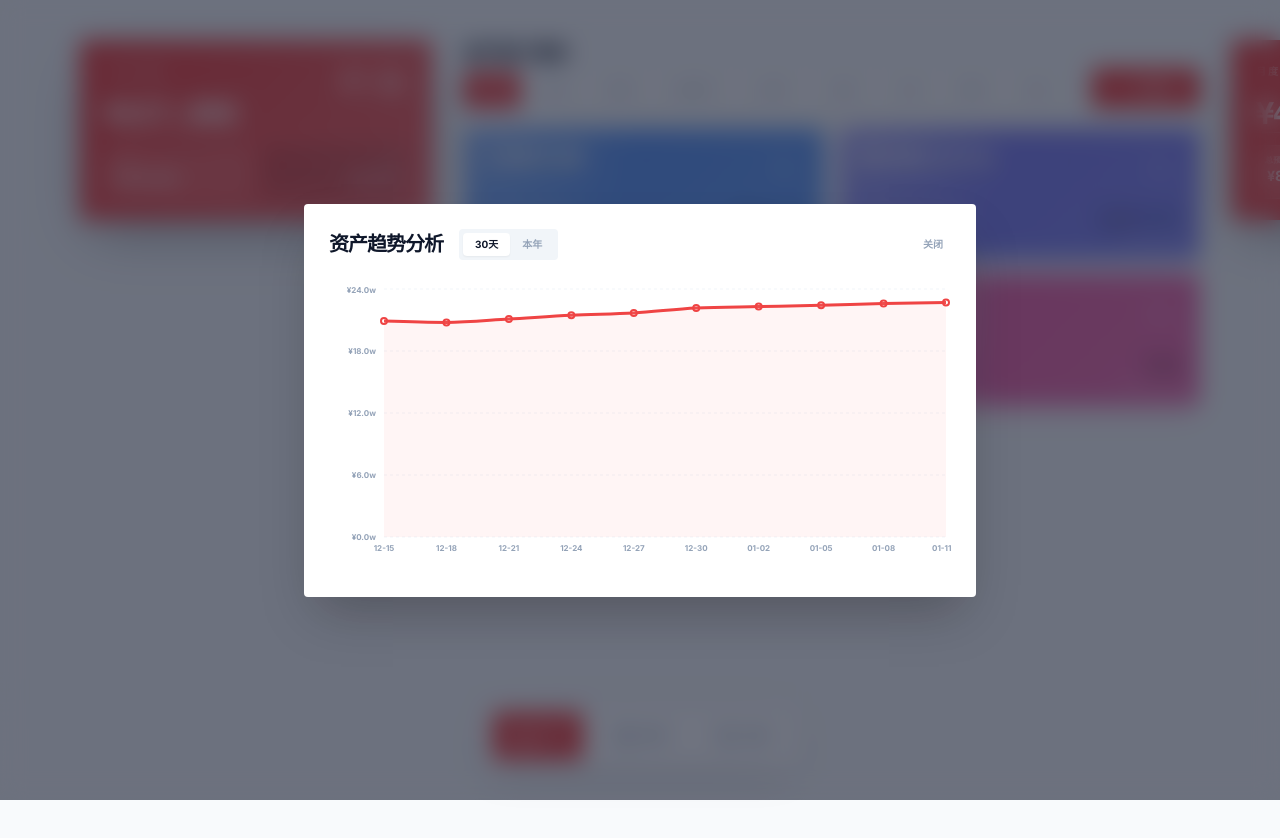
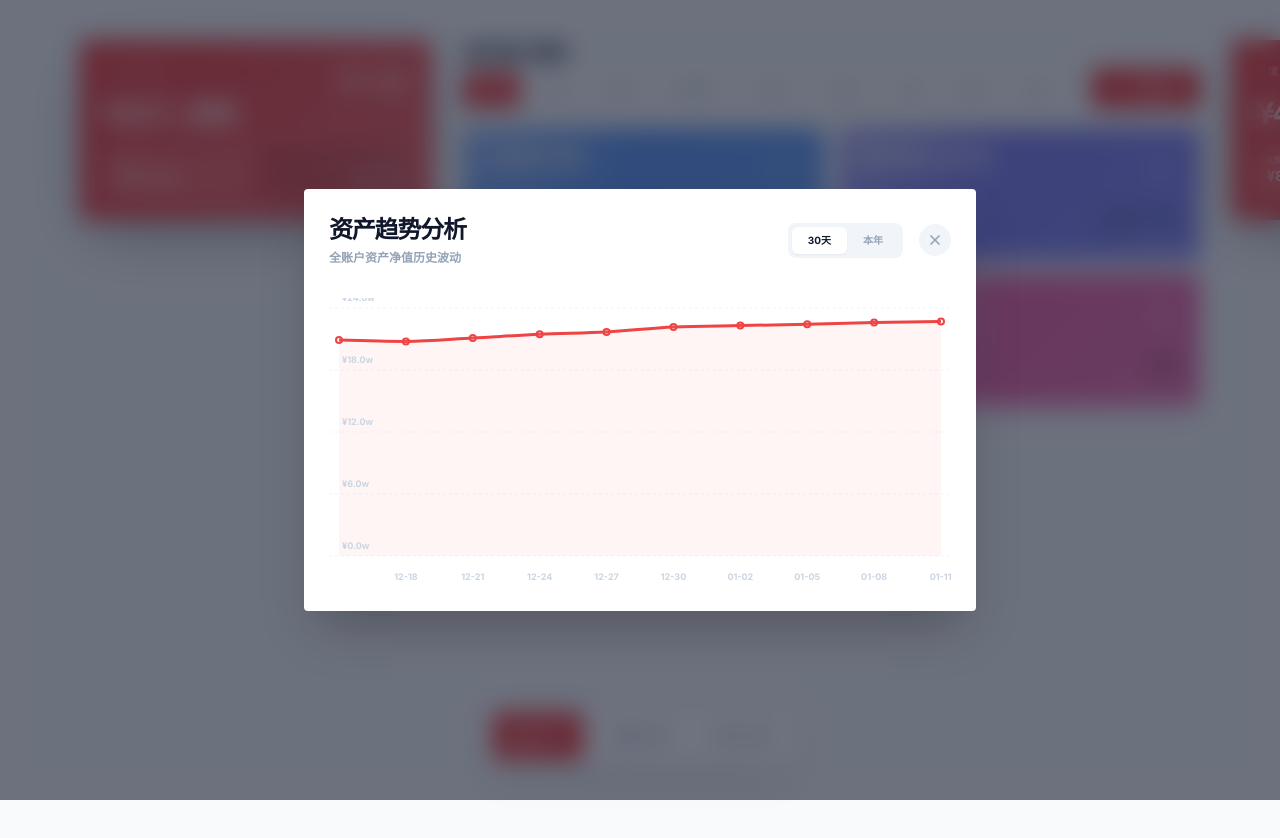
Before and after one commit to chenghongqiang143-lgtm/asset01, a React (Vite) app: page / in a window 1280 px wide. Both pictures are taken after a click on the button 392 px from the left and 80 px from the top of the page. Shown: the top 838 px of the page. Built offline with nearby package versions, Linux system fonts and the light colour scheme.

Commit message:
feat(ui): Enhance modal and summary card styles
Refactors `AddAssetModal` to include a `isDarkColor` helper for better text contrast within the modal.
Updates the summary card in `App.tsx` to remove conditional styling related to scrolling, simplifying the UI and ensuring consistent card height.

```diff
--- a/App.tsx
+++ b/App.tsx
@@ -1,4 +1,3 @@
-
 import React, { useState, useEffect, useMemo, useCallback, useRef, memo } from 'react';
 import { Asset, AssetCategory, CategoryColors, HistoryPoint, Budget } from './types';
 import { Icons } from './constants';
@@ -108,7 +107,7 @@ const FilterBar = memo(({ selected, onSelect, categories, onAdd, type, themeColo
   );
 });
 
-const App: React.FC = () => {
+export const App: React.FC = () => {
   const [isAppReady, setIsAppReady] = useState(false);
   const [activeTab, setActiveTab] = useState<'home' | 'budget' | 'settings'>('home');
   const [assets, setAssets] = useState<Asset[]>(() => {
@@ -620,7 +619,7 @@ const App: React.FC = () => {
             <div className="grid grid-cols-1 lg:grid-cols-3 gap-8 items-start">
               <div className="lg:col-span-1 space-y-6">
                 <section
-                  className={`text-white rounded shadow-2xl relative overflow-hidden transition-all duration-500 flex flex-col justify-between sticky top-4 z-20 ${isScrolled ? 'h-[110px] py-5 px-6 shadow-xl' : 'h-[180px] p-6 shadow-[0_20px_50px_-12px_rgba(0,0,0,0.35)]'}`}
+                  className={`text-white rounded shadow-2xl relative overflow-hidden transition-all duration-500 flex flex-col justify-between sticky top-4 z-20 h-[180px] p-6 shadow-[0_20px_50px_-12px_rgba(0,0,0,0.35)]`}
                   style={{ backgroundColor: themeColor, background: `linear-gradient(135deg, ${themeColor} 0%, ${themeColor}CC 100%)` }}
                 >
                   <div className="flex justify-between items-start relative z-10">
@@ -634,10 +633,10 @@ const App: React.FC = () => {
                       </button>
                     </div>
                   </div>
-                  <div className={`font-mono font-black relative z-10 tracking-tighter text-white transition-all duration-500 ${isScrolled ? 'text-3xl translate-y-[-4px]' : 'text-3xl'}`}>
+                  <div className={`font-mono font-black relative z-10 tracking-tighter text-white transition-all duration-500 text-3xl`}>
                     {new Intl.NumberFormat('zh-CN', { style: 'currency', currency: 'CNY', maximumFractionDigits: 0 }).format(stats.netWorth)}
                   </div>
-                  <div className={`grid grid-cols-2 gap-3 relative z-10 border-t border-white/10 pt-3 transition-all duration-500 origin-bottom ${isScrolled ? 'opacity-0 h-0 scale-y-0 overflow-hidden mt-0' : 'opacity-100 h-auto scale-y-100'}`}>
+                  <div className={`grid grid-cols-2 gap-3 relative z-10 border-t border-white/10 pt-3 transition-all duration-500 origin-bottom opacity-100 h-auto scale-y-100`}>
                     <div className="bg-white/10 p-2 rounded border border-white/5">
                       <span className="text-[8px] font-black text-white/50 uppercase block">总资产</span>
                       <span className="text-sm font-bold text-white">¥{stats.totalAssets.toLocaleString()}</span>
@@ -683,7 +682,7 @@ const App: React.FC = () => {
             <div className="grid grid-cols-1 lg:grid-cols-3 gap-8 items-start">
               <div className="lg:col-span-1 space-y-6">
                 <section
-                  className={`text-white rounded shadow-2xl relative overflow-hidden transition-all duration-500 flex flex-col justify-between sticky top-4 z-20 ${isScrolled ? 'h-[110px] py-5 px-6 shadow-xl' : 'h-[180px] p-6 shadow-[0_20px_50px_-12px_rgba(0,0,0,0.35)]'}`}
+                  className={`text-white rounded shadow-2xl relative overflow-hidden transition-all duration-500 flex flex-col justify-between sticky top-4 z-20 h-[180px] p-6 shadow-[0_20px_50px_-12px_rgba(0,0,0,0.35)]`}
                   style={{ backgroundColor: themeColor, background: `linear-gradient(135deg, ${themeColor} 0%, ${themeColor}CC 100%)` }}
                 >
                   <div className="flex justify-between items-start relative z-10">
@@ -697,10 +696,10 @@ const App: React.FC = () => {
                       </div>
                     </div>
                   </div>
-                  <div className={`font-mono font-black relative z-10 tracking-tighter text-white transition-all duration-500 ${isScrolled ? 'text-3xl translate-y-[-4px]' : 'text-3xl'}`}>
+                  <div className={`font-mono font-black relative z-10 tracking-tighter text-white transition-all duration-500 text-3xl`}>
                     {new Intl.NumberFormat('zh-CN', { style: 'currency', currency: 'CNY', maximumFractionDigits: 0 }).format(budgetStats.remaining)}
                   </div>
-                  <div className={`grid grid-cols-2 gap-3 relative z-10 border-t border-white/10 pt-3 transition-all duration-500 origin-bottom ${isScrolled ? 'opacity-0 h-0 scale-y-0 overflow-hidden mt-0' : 'opacity-100 h-auto scale-y-100'}`}>
+                  <div className={`grid grid-cols-2 gap-3 relative z-10 border-t border-white/10 pt-3 transition-all duration-500 origin-bottom opacity-100 h-auto scale-y-100`}>
                     <div className="bg-white/10 p-2 rounded border border-white/5 overflow-hidden">
                       <span className="text-[8px] font-black text-white/50 uppercase block">总预算</span>
                       {isEditingTotalLimit ? (
@@ -877,19 +876,24 @@ const App: React.FC = () => {
       {(viewingAssetChart || showGlobalChart) && (
         <div className="fixed inset-0 z-[100] flex items-center justify-center p-4 bg-slate-900/60 backdrop-blur-md animate-in zoom-in-95 duration-300">
           <div className="bg-white rounded w-full max-w-2xl p-6 shadow-2xl border border-white/20">
-            <div className="flex justify-between items-center mb-6">
+            <div className="flex flex-col sm:flex-row sm:items-center justify-between mb-8 gap-4">
+              <div>
+                  <h2 className="text-2xl font-black text-slate-900 uppercase tracking-tighter">{showGlobalChart ? '资产趋势分析' : viewingAssetChart?.name}</h2>
+                  <p className="text-xs font-bold text-slate-400 mt-1">{showGlobalChart ? '全账户资产净值历史波动' : '该账户的历史资产价值记录'}</p>
+              </div>
               <div className="flex items-center gap-4">
-                  <h2 className="text-xl font-black text-slate-900 uppercase tracking-tighter">{showGlobalChart ? '资产趋势分析' : `${viewingAssetChart?.name} 历史波动`}</h2>
-                  <div className="flex bg-slate-100 p-1 rounded">
-                    <button onClick={() => setChartRange('30d')} className={`px-3 py-1 text-[10px] font-black rounded transition-all ${chartRange === '30d' ? 'bg-white shadow-sm text-slate-900' : 'text-slate-400'}`}>30天</button>
-                    <button onClick={() => setChartRange('1y')} className={`px-3 py-1 text-[10px] font-black rounded transition-all ${chartRange === '1y' ? 'bg-white shadow-sm text-slate-900' : 'text-slate-400'}`}>本年</button>
+                  <div className="flex bg-slate-100 p-1 rounded-lg">
+                    <button onClick={() => setChartRange('30d')} className={`px-4 py-1.5 text-[10px] font-black rounded-md transition-all ${chartRange === '30d' ? 'bg-white shadow-sm text-slate-900' : 'text-slate-400 hover:text-slate-600'}`}>30天</button>
+                    <button onClick={() => setChartRange('1y')} className={`px-4 py-1.5 text-[10px] font-black rounded-md transition-all ${chartRange === '1y' ? 'bg-white shadow-sm text-slate-900' : 'text-slate-400 hover:text-slate-600'}`}>本年</button>
                   </div>
+                  <button onClick={(e) => { e.stopPropagation(); setViewingAssetChart(null); setShowGlobalChart(false); }} className="w-8 h-8 flex items-center justify-center rounded-full bg-slate-100 text-slate-400 hover:bg-slate-200 hover:text-slate-900 transition-colors">
+                    <svg viewBox="0 0 24 24" className="w-4 h-4" fill="none" stroke="currentColor" strokeWidth="2.5" strokeLinecap="round" strokeLinejoin="round"><line x1="18" y1="6" x2="6" y2="18"></line><line x1="6" y1="6" x2="18" y2="18"></line></svg>
+                  </button>
               </div>
-              <button onClick={(e) => { e.stopPropagation(); setViewingAssetChart(null); setShowGlobalChart(false); }} className="p-2 text-slate-400 hover:text-slate-900 font-black text-[10px] uppercase">关闭</button>
             </div>
             <div className="h-72 w-full">
               <ResponsiveContainer width="100%" height="100%">
-                <AreaChart data={getChartData(showGlobalChart ? globalHistory : (viewingAssetChart?.history || []))}>
+                <AreaChart data={getChartData(showGlobalChart ? globalHistory : (viewingAssetChart?.history || []))} margin={{ top: 10, right: 0, left: 0, bottom: 0 }}>
                   <CartesianGrid strokeDasharray="3 3" vertical={false} stroke="#f1f5f9" />
                   <XAxis
                     dataKey="date"
@@ -903,9 +907,17 @@ const App: React.FC = () => {
                            return `${(d.getMonth() + 1).toString().padStart(2, '0')}-${d.getDate().toString().padStart(2, '0')}`;
                        } catch(e) { return val; }
                     }}
-                    tick={{ fontSize: 8, fill: '#94a3b8', fontWeight: 900 }}
+                    tick={{ fontSize: 9, fill: '#cbd5e1', fontWeight: 800, dy: 10 }}
+                    padding={{ left: 10, right: 10 }}
                   />
-                  <YAxis axisLine={false} tickLine={false} tickFormatter={(val) => `¥${(val/10000).toFixed(1)}w`} tick={{ fontSize: 8, fill: '#94a3b8', fontWeight: 900 }} width={50} />
+                  <YAxis
+                    axisLine={false}
+                    tickLine={false}
+                    tickFormatter={(val) => `¥${(val/10000).toFixed(1)}w`}
+                    tick={{ fontSize: 9, fill: '#cbd5e1', fontWeight: 800, dx: 5, dy: -10 }}
+                    mirror={true}
+                    width={40}
+                  />
                   <Tooltip formatter={(val: number) => [`¥${val.toLocaleString()}`, '金额']} contentStyle={{ borderRadius: '2px', border: 'none', boxShadow: '0 4px 12px rgba(0,0,0,0.1)', fontSize: '10px', fontWeight: 900 }} />
                   <Area type="monotone" dataKey="value" stroke={viewingAssetChart ? (viewingAssetChart.color || customCategoryColors[viewingAssetChart.category] || CategoryColors[viewingAssetChart.category as AssetCategory]) : themeColor} strokeWidth={3} fillOpacity={0.05} fill={viewingAssetChart ? (viewingAssetChart.color || customCategoryColors[viewingAssetChart.category] || CategoryColors[viewingAssetChart.category as AssetCategory]) : themeColor} dot={{ r: 3, strokeWidth: 2, fill: '#fff' }} activeDot={{ r: 5, strokeWidth: 0 }} />
                 </AreaChart>
@@ -955,8 +967,10 @@ const App: React.FC = () => {
       />}
       {editingBudgetIndex !== null && (
         <div className="fixed inset-0 z-[100] flex items-center justify-center p-4 bg-slate-900/70 backdrop-blur-xl animate-in zoom-in-95 duration-300">
-          <div className="bg-white rounded w-full max-sm:max-w-xs max-w-sm p-8 shadow-2xl overflow-y-auto max-h-[90vh]">
-            <h2 className="text-xl font-black mb-8 text-slate-900 uppercase">编辑预算项目</h2>
+          <div className="bg-white rounded w-full max-sm:max-w-xs max-w-sm p-8 shadow-2xl overflow-y-auto max-h-[90vh] overflow-hidden">
+            <div className="-mx-8 -mt-8 px-8 py-6 mb-8" style={{ background: `linear-gradient(135deg, ${budgets[editingBudgetIndex].color || themeColor}, ${(budgets[editingBudgetIndex].color || themeColor)}22)` }}>
+                <h2 className={`text-xl font-black uppercase ${isDarkColor(budgets[editingBudgetIndex].color || themeColor) ? 'text-white' : 'text-slate-900'}`}>编辑预算项目</h2>
+            </div>
             <div className="space-y-6">
               <div className="grid grid-cols-2 gap-4">
                 <div>
@@ -986,7 +1000,7 @@ const App: React.FC = () => {
                        key={color}
                        onClick={() => handleUpdateBudget(editingBudgetIndex, { color })}
                        style={{ backgroundColor: color }}
-                       className={`w-full aspect-square rounded border ${budgets[editingBudgetIndex].color === color ? 'border-slate-900 ring-2 ring-slate-900/10' : 'border-slate-100'}`}
+                       className={`w-full aspect-square rounded border ${budgets[editingBudgetIndex].color === color ? 'border-slate-900 ring-2 ring-slate-900/10' : 'border-slate-100'} transition-all hover:scale-105 active:scale-95`}
                      />
                    ))}
                 </div>
@@ -1013,5 +1027,3 @@ const App: React.FC = () => {
     </div>
   );
 };
-
-export default App;
--- a/index.tsx
+++ b/index.tsx
@@ -1,7 +1,6 @@
-
 import React from 'react';
 import ReactDOM from 'react-dom/client';
-import App from './App';
+import { App } from './App';
 
 const rootElement = document.getElementById('root');
 if (!rootElement) {
```
Also changed, not shown: components/AddAssetModal.tsx (+17 -5 lines).
